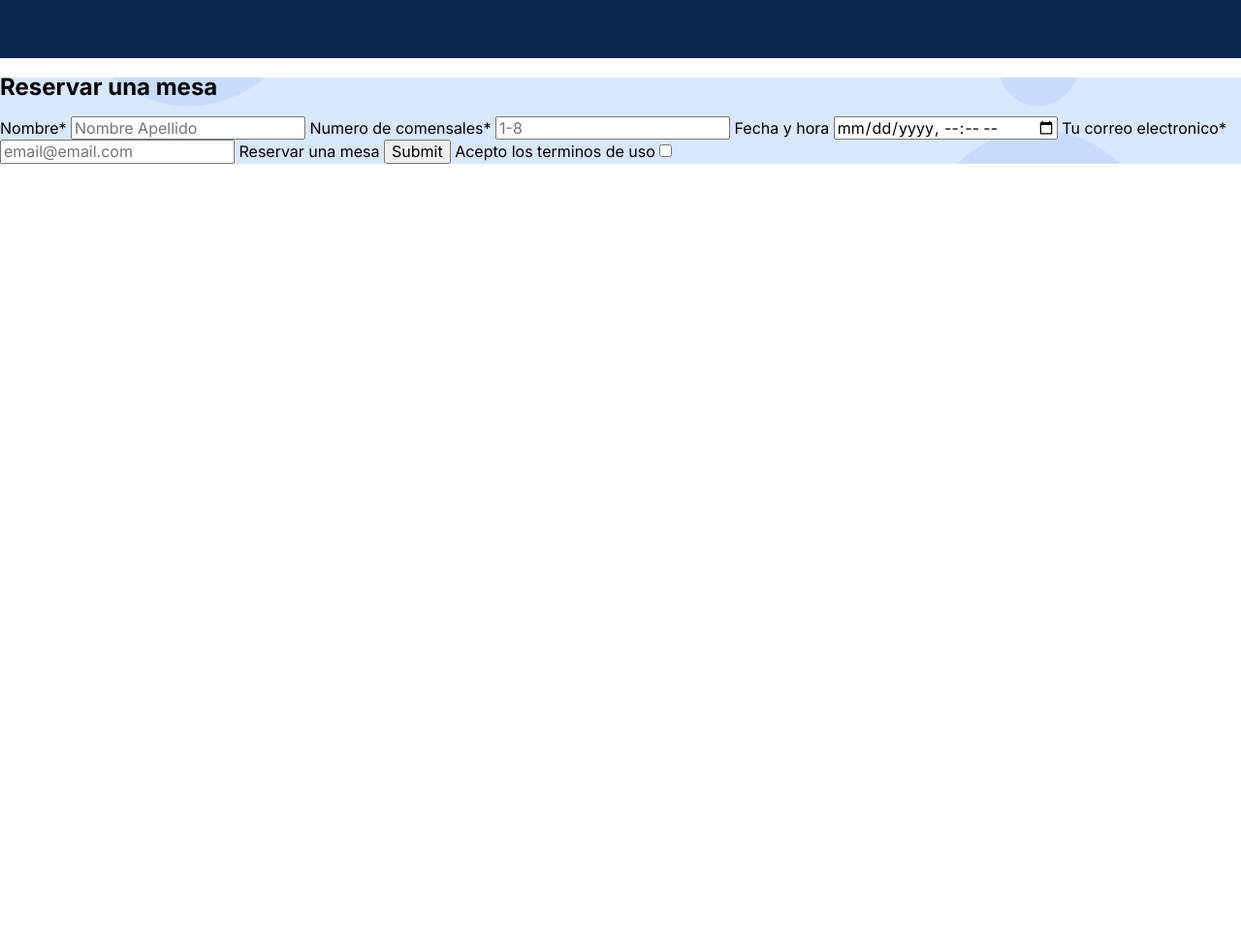
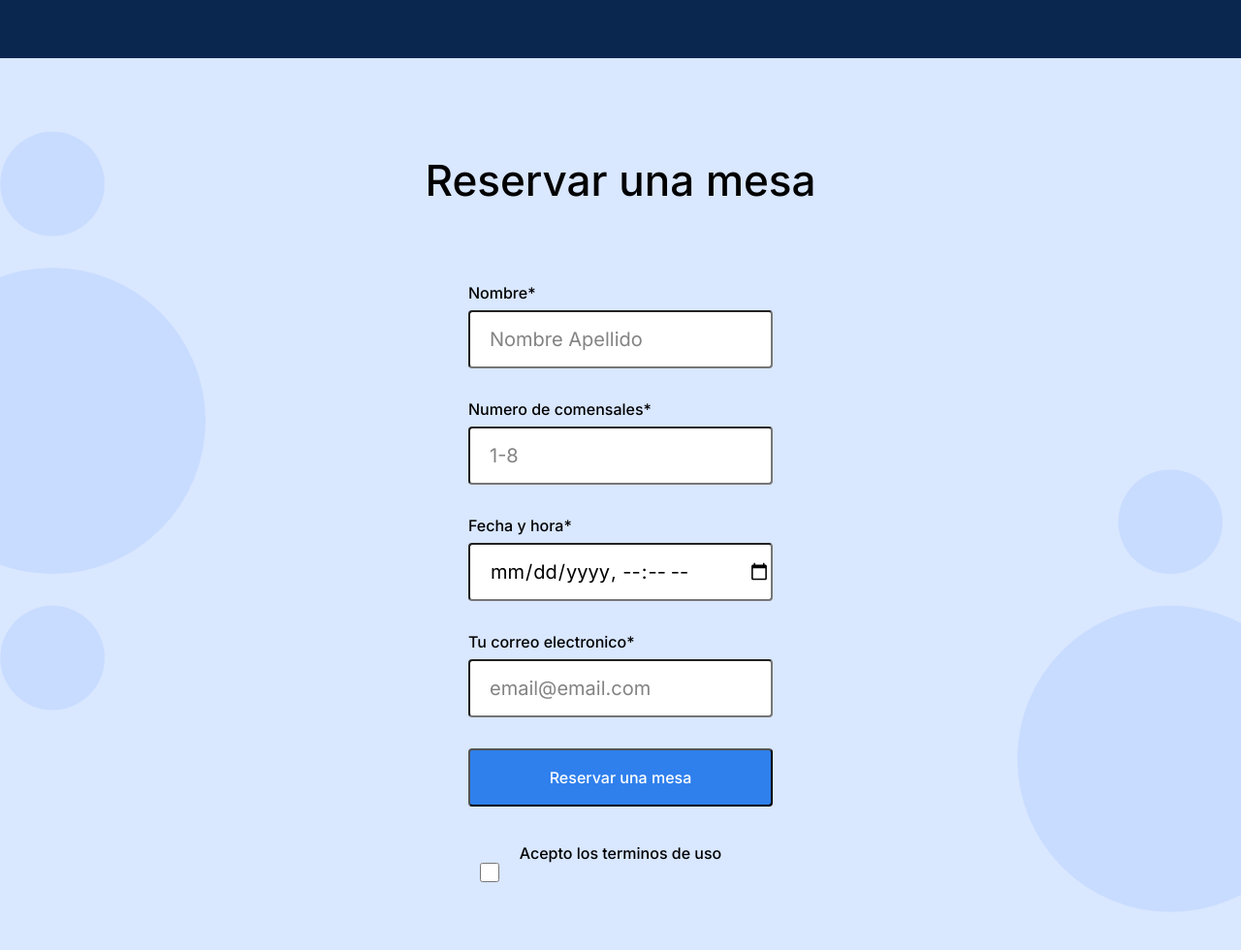
Before and after one commit to mariaquiroz314/web_project_coffeeshop, a plain HTML site: page index.html in a window 1280 px wide. Shown: the part 2021-3001 px from the top of the page at 97% size. Before the commit the page ends 2190 px from the top, so only its background shows below. Drawn offline with Linux system fonts and the light colour scheme.

Commit message:
Nueva actualizacion de mi proyecto

```diff
--- a/index.html
+++ b/index.html
@@ -104,19 +104,22 @@
     </section>
     <section id="reservation" class="reservation">
       <h2 class="reservation__title">Reservar una mesa</h2>
-      <form class="form">
-        <label>Nombre*</label>
-        <input type="text" required placeholder="Nombre Apellido">
-        <label>Numero de comensales*</label>
-        <input type="number" required placeholder="1-8">
-        <label>Fecha y hora</label>
-        <input type="datetime-local" required>
-        <label>Tu correo electronico*</label>
-        <input type="email" placeholder="email@email.com">
-        <label>Reservar una mesa</label>
-        <input type="submit" placeholder="Reserva una mesa">
-        <label>Acepto los terminos de uso</label>
-        <input type="checkbox">
+      <form class="form reservation__form">
+        <fieldset class="form form__fieldset">
+        <label for="name" class="form__label">Nombre*</label>
+        <input type="text" class="form__input" id="name" name="name" placeholder="Nombre Apellido" required>
+        <label for="number" class="form__label">Numero de comensales*</label>
+        <input type="number" class="form__input" min="1" max="8" id="number" name="number" placeholder="1-8">
+        <label for="date" class="form__label">Fecha y hora*</label>
+        <input type="datetime-local"class="form__input" id="date" name="date" required>
+        <label for="email" class="form__label">Tu correo electronico*</label>
+        <input type="email" class="form__input" id="email" name="email" placeholder="email@email.com">
+      </fieldset>
+        <button type="submit" class="form__button">Reservar una mesa</button>
+        <fieldset class="reservation__form reservation__form__form_fieldset-checkbox">
+          <label for="checkbox" class="form__label form__label_checkbox">Acepto los terminos de uso</label>
+          <input type="checkbox" class="form__checkbox" id="checkbox" name="checkbox">
+        </fieldset>
       </form>
 
     </section>
--- a/pages/index.css
+++ b/pages/index.css
@@ -203,4 +203,112 @@
   background-repeat: no-repeat;
   background-position: center;
   background-size: cover;
+  display: flex;
+  justify-content: center;
+  flex-direction: column;
+  box-sizing: border-box;
 }
+.reservation__title {
+  margin: 100px auto 80px;
+  font-family: 'Inter';
+  font-style: normal;
+  font-weight: 500;
+  font-size: 44px;
+  line-height: 52px;
+}
+
+
+.reservation__form {
+  margin: 0 auto 120px;
+  display: block;
+  border: 0;
+}
+
+.form__fieldset {
+  max-width: 385px;
+  padding: 0;
+  margin: 0;
+  border: none;
+  justify-content: center ;
+}
+
+.form__label {
+  display: block;
+  margin-top: 0;
+  margin-left: 0;
+  margin-bottom: 8px;
+  font-family: 'Inter';
+  font-style: normal;
+  font-weight: 500;
+  font-size: 16px;
+  line-height: 20px;
+}
+
+.form__input {
+  max-width: 385px;
+  height: 60px;
+  box-sizing: border-box;
+  border-radius: 4px;
+  margin-bottom: 32px;
+  width: 100%;
+  padding-left: 20px;
+  font-family: 'Inter';
+  font-style: normal;
+  font-weight: normal;
+  font-size: 20px;
+  line-height: 30px;
+}
+
+.form__input::placeholder {
+  padding-top: 15px;
+  color: #838383;
+
+}
+
+.form__button {
+  max-width: 385px;
+  height: 60px;
+  margin-bottom: 32px;
+  width: 100%;
+  border-radius: 4px;
+  font-family: 'Inter';
+  font-style: normal;
+  font-weight: 500;
+  font-size: 16px;
+  line-height: 20px;
+  background-color: #2f80ed;
+  color: #ffffff;
+}
+.form__button:hover {
+  opacity: 0.7;
+}
+
+.reservation__form_fieldset-checkbox {
+  display: flex;
+  justify-content: center;
+  align-content: center;
+  border: none;
+  padding: 0;
+  margin: 0;
+}
+
+.form__checkbox {
+  height: 20px;
+  width: 20px;
+  border-radius: 2px;
+  margin-right: 12px;
+  margin-bottom: 0;
+}
+
+.form__checkbox:checked {
+  background-image: url(../images/check.svg);
+  background-color: #2f80ed;
+}
+
+
+.form__label_checkbox {
+  margin-bottom: 0;
+  text-align: center;
+  font-size: 16px;
+
+}
```
